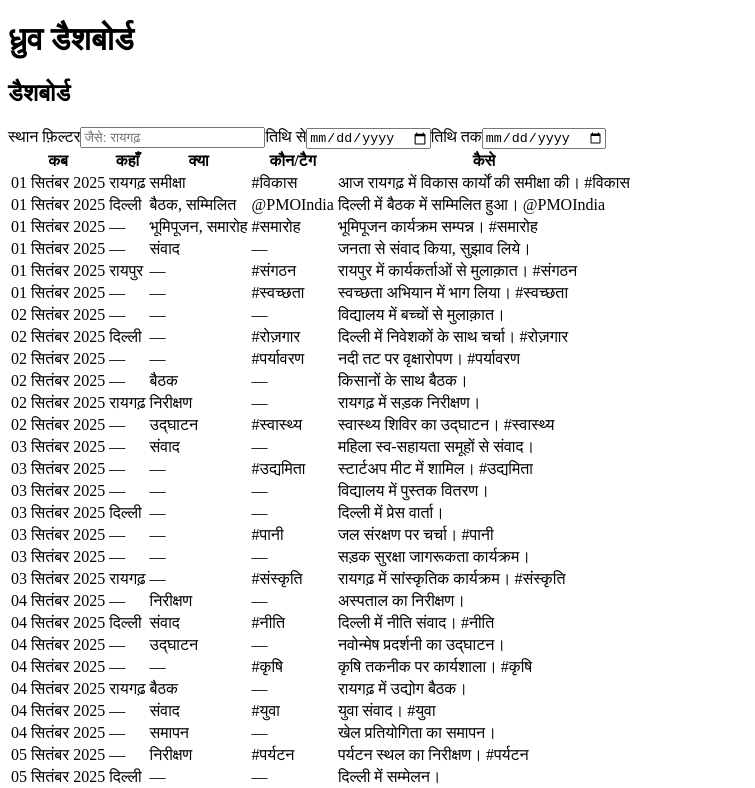
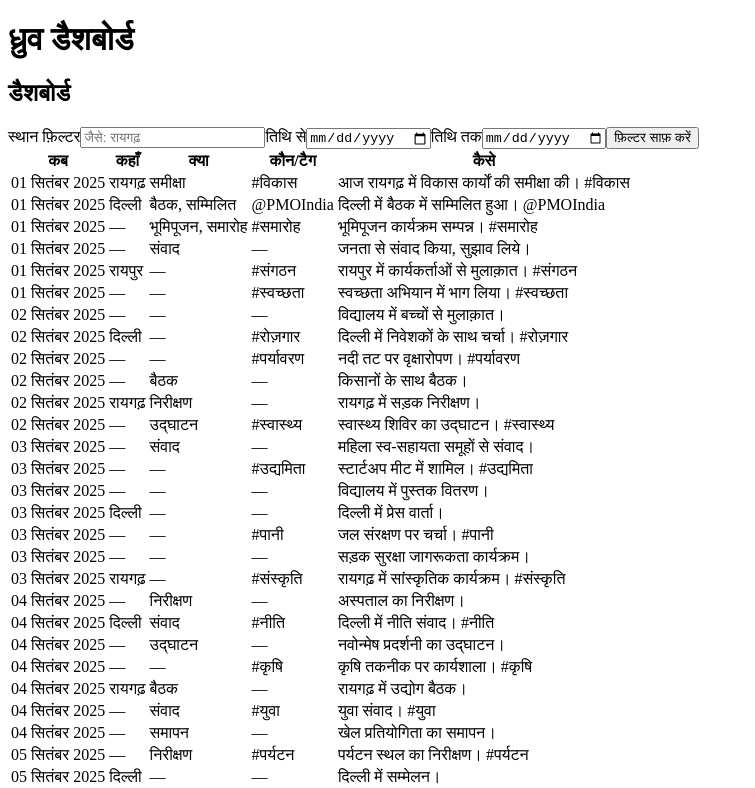
Before and after one commit to Pinak-Setu/Dhruv, a Next.js app: page / in a window 1280 px wide. Shown: the top 788 px of the page, without its empty margins (0-755 px from the left). Built offline with nearby package versions, Linux system fonts and the light colour scheme.

Commit message:
feat(filters): add 'फ़िल्टर साफ़ करें' button and tests (P1-07)

```diff
--- a/src/components/Dashboard.tsx
+++ b/src/components/Dashboard.tsx
@@ -54,7 +54,7 @@ export default function Dashboard() {
   return (
     <section className="p-4">
       <h2 className="sr-only">डैशबोर्ड</h2>
-      <div className="mb-3 flex gap-3">
+      <div className="mb-3 flex gap-3 items-end flex-wrap">
         <label className="text-sm">
           स्थान फ़िल्टर
           <input
@@ -85,6 +85,18 @@ export default function Dashboard() {
             onChange={(e) => setToDate(e.target.value)}
           />
         </label>
+        <button
+          type="button"
+          aria-label="फ़िल्टर साफ़ करें"
+          className="text-sm border px-3 py-1 rounded bg-gray-50 hover:bg-gray-100"
+          onClick={() => {
+            setLocFilter('');
+            setFromDate('');
+            setToDate('');
+          }}
+        >
+          फ़िल्टर साफ़ करें
+        </button>
       </div>
       <table aria-label="गतिविधि सारणी" className="min-w-full border-collapse">
         <thead>
```
Also changed, not shown: 2 other files (tests, documents, lock files or other folders).
